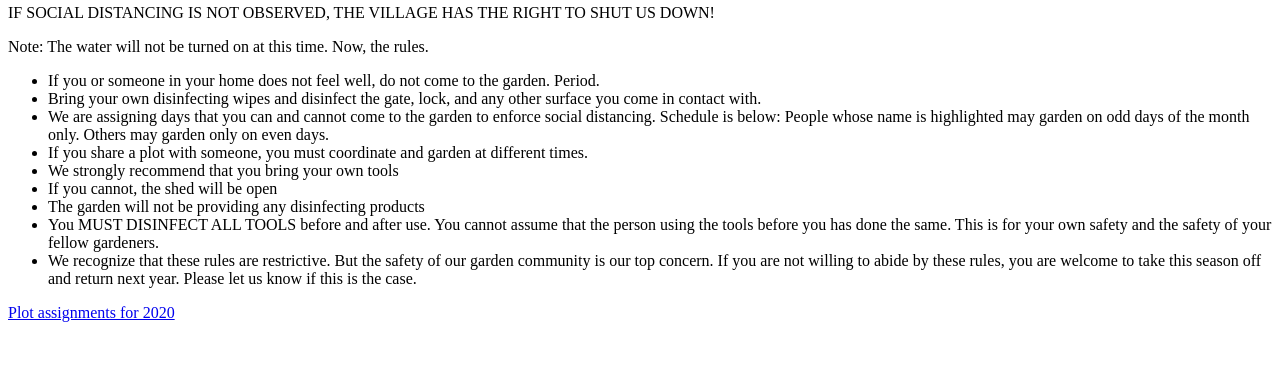
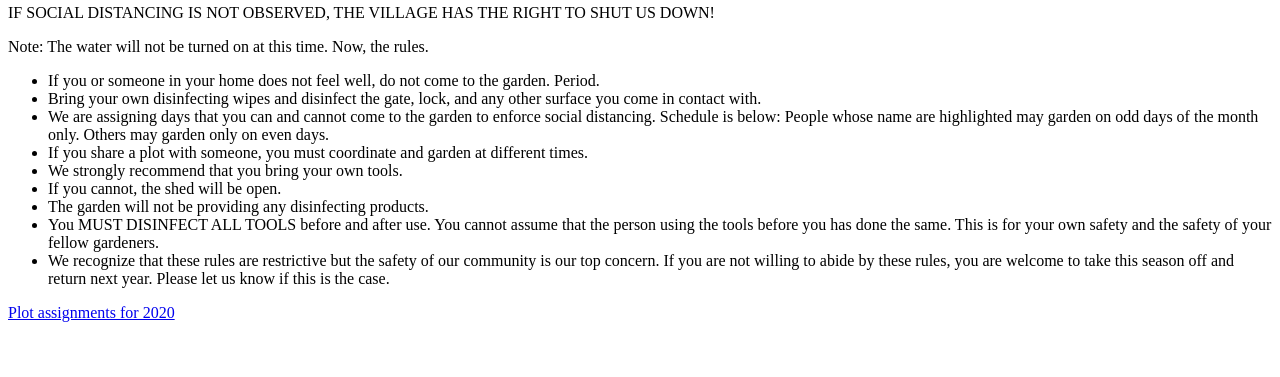
Before and after one commit to bosborne/nyackcommunitygarden, a Jekyll site: the page built from _posts/2020-3-28-2020-COVID-guidelines.md, in a window 1280 px wide. Shown: the part 403-780 px from the top of the page. Built offline with Jekyll 4.4.1, drawn with Linux system fonts in a browser that asks for light colours; nearby versions of some CDN libraries; library files that are not in the unit come from our copies.

Commit message:
Punctuate

```diff
--- a/_posts/2020-3-28-2020-COVID-guidelines.md
+++ b/_posts/2020-3-28-2020-COVID-guidelines.md
@@ -17,13 +17,13 @@ Note: The water will not be turned on at this time. Now, the rules.
 
 * If you or someone in your home does not feel well, do not come to the garden. Period.
 * Bring your own disinfecting wipes and disinfect the gate, lock, and any other surface you come in contact with.
-* We are assigning days that you can and cannot come to the garden to enforce social distancing. Schedule is below: People whose name is highlighted may garden on odd days of the month only. Others may garden only on even days.
+* We are assigning days that you can and cannot come to the garden to enforce social distancing. Schedule is below: People whose name are highlighted may garden on odd days of the month only. Others may garden only on even days.
 * If you share a plot with someone, you must coordinate and garden at different times.
-* We strongly recommend that you bring your own tools
-* If you cannot, the shed will be open
-* The garden will not be providing any disinfecting products
+* We strongly recommend that you bring your own tools.
+* If you cannot, the shed will be open.
+* The garden will not be providing any disinfecting products.
 * You MUST DISINFECT ALL TOOLS before and after use. You cannot assume that the person using the tools before you has done the same. This is for your own safety and the safety of your fellow gardeners.
-* We recognize that these rules are restrictive. But the safety of our garden community is our top concern. If you are not willing to abide by these rules, you are welcome to take this season off and return next year. Please let us know if this is the case.
+* We recognize that these rules are restrictive but the safety of our community is our top concern. If you are not willing to abide by these rules, you are welcome to take this season off and return next year. Please let us know if this is the case.
 
 
 [Plot assignments for 2020](/pdf/2020_NCG-Plot-Assignments.pdf)
```
